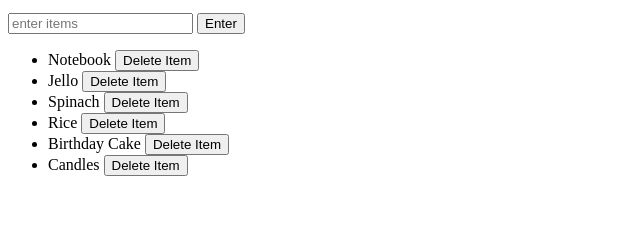
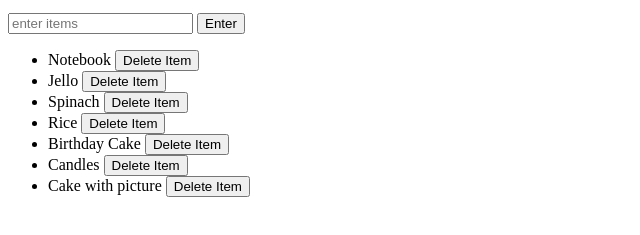
Before and after one commit to arun414/ZTM_EventList, a plain HTML site: page index.html in a window 1280 px wide. Shown: the part 101-336 px from the top of the page, without its empty margins (0-640 px from the left). Drawn offline with Linux system fonts and the light colour scheme.

Commit message:
added new item

```diff
--- a/index.html
+++ b/index.html
@@ -16,6 +16,7 @@
 		<li>Rice <button>Delete Item</button> </li>
 		<li>Birthday Cake <button>Delete Item</button> </li>
 		<li>Candles <button>Delete Item</button> </li>
+		<li>Cake with picture <button>Delete Item</button> </li>
 	</ul>
 	<script type="text/javascript" src="event.js"></script>
 </body>
```
